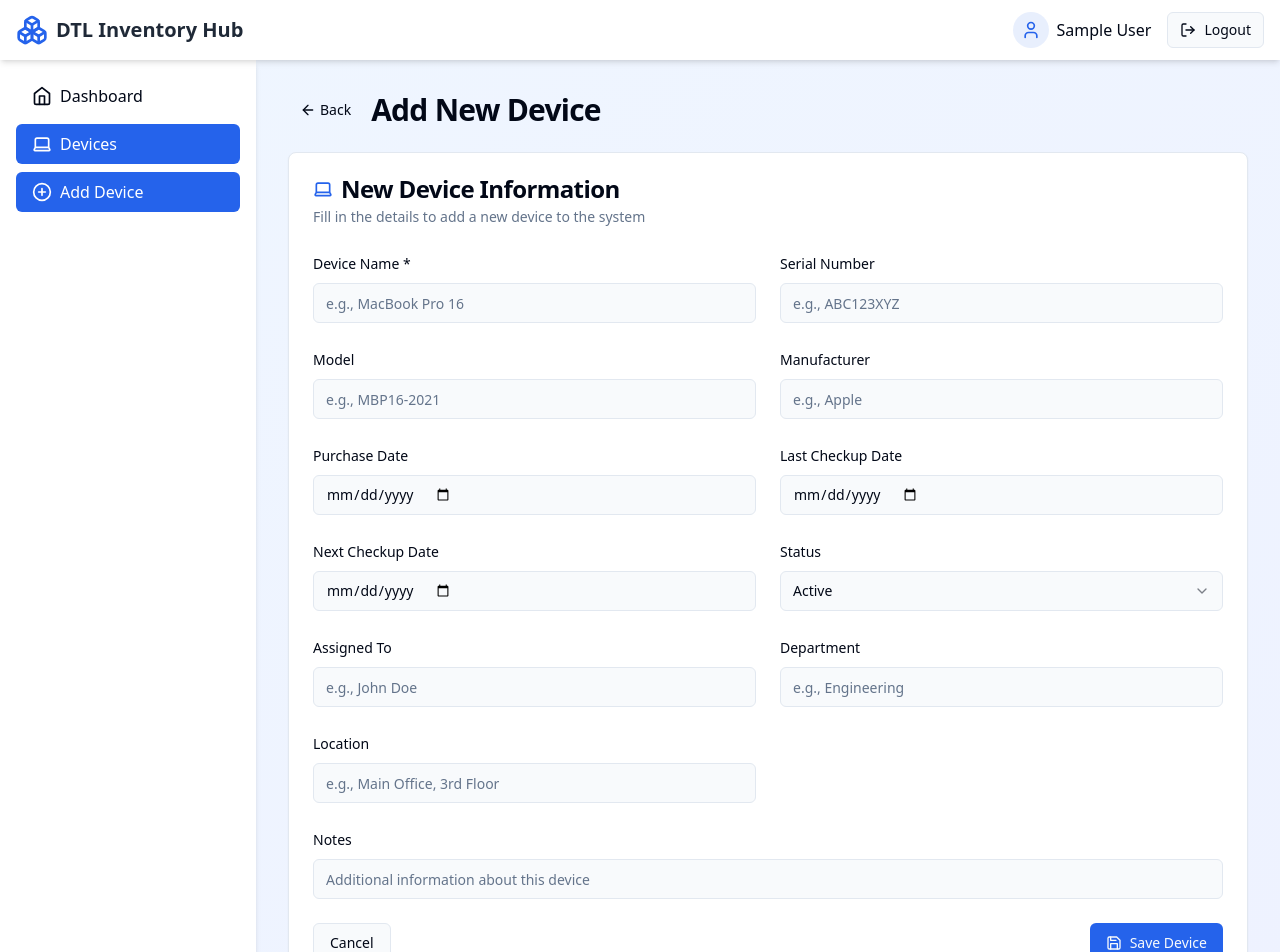
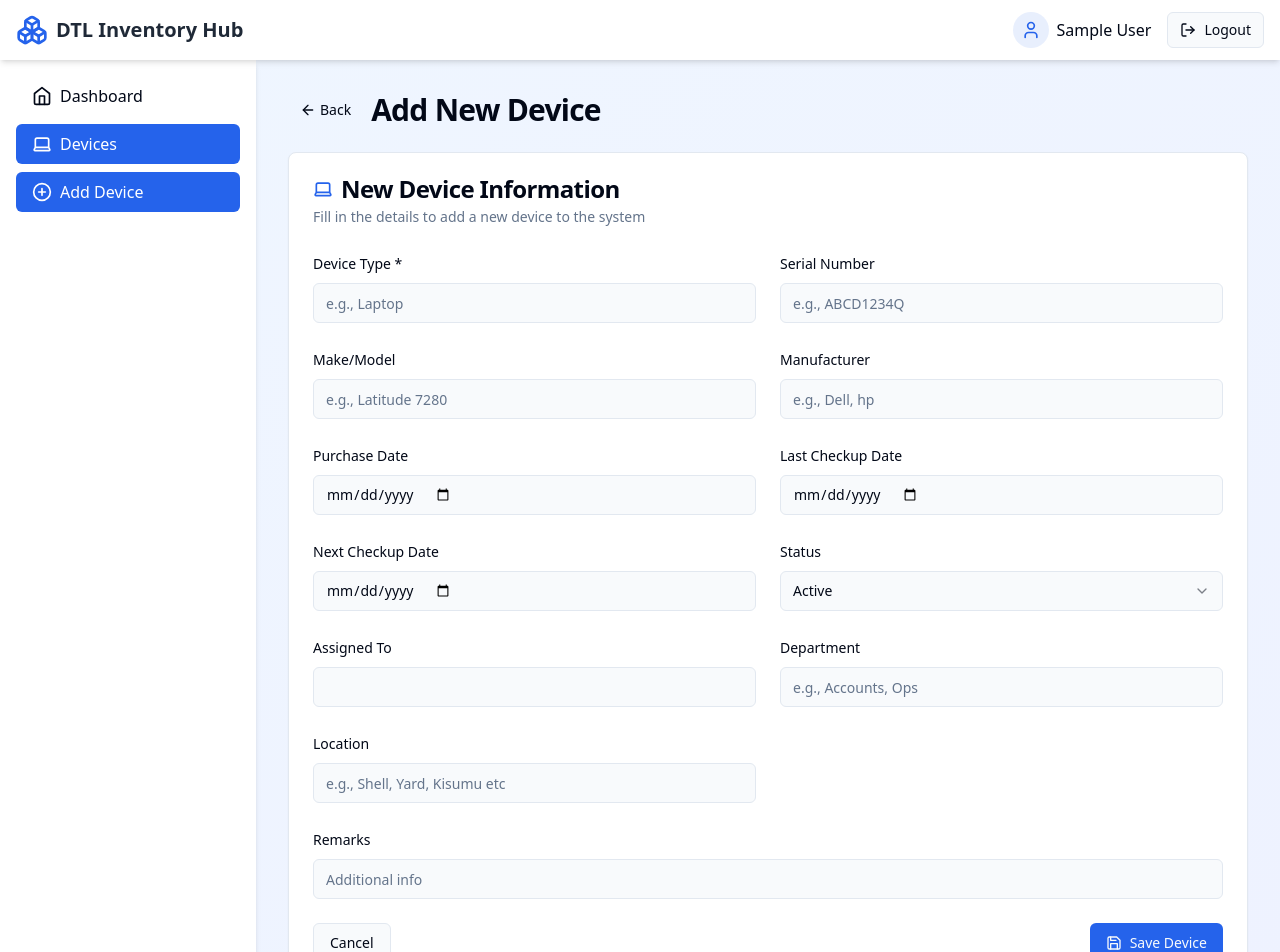
Before and after one commit to mumbi-prog/Inventory-Hub, a React (Vite) app: page /devices/new in a window 1280 px wide. Shown: the top 952 px of the page. Built offline with nearby package versions, Linux system fonts and the light colour scheme; sample sign-in values are in the browser's storage.

Commit message:
Update device form information

```diff
--- a/src/pages/DeviceForm.jsx
+++ b/src/pages/DeviceForm.jsx
@@ -43,7 +43,6 @@ const DeviceForm = () => {
     if (isEditMode) {
       const device = getDevice(id);
       if (device) {
-        // Format dates for input fields
         const formatDateForInput = (dateString) => {
           if (!dateString) return '';
           const date = new Date(dateString);
@@ -127,13 +126,13 @@ const DeviceForm = () => {
             <CardContent className="space-y-6">
               <div className="grid grid-cols-1 md:grid-cols-2 gap-6">
                 <div className="space-y-2">
-                  <Label htmlFor="name">Device Name *</Label>
+                  <Label htmlFor="name">Device Type *</Label>
                   <Input
                     id="name"
                     name="name"
                     value={formData.name}
                     onChange={handleChange}
-                    placeholder="e.g., MacBook Pro 16"
+                    placeholder="e.g., Laptop"
                     required
                   />
                 </div>
@@ -145,18 +144,18 @@ const DeviceForm = () => {
                     name="serialNumber"
                     value={formData.serialNumber}
                     onChange={handleChange}
-                    placeholder="e.g., ABC123XYZ"
+                    placeholder="e.g., ABCD1234Q"
                   />
                 </div>
 
                 <div className="space-y-2">
-                  <Label htmlFor="model">Model</Label>
+                  <Label htmlFor="model">Make/Model</Label>
                   <Input
                     id="model"
                     name="model"
                     value={formData.model}
                     onChange={handleChange}
-                    placeholder="e.g., MBP16-2021"
+                    placeholder="e.g., Latitude 7280"
                   />
                 </div>
 
@@ -167,7 +166,7 @@ const DeviceForm = () => {
                     name="manufacturer"
                     value={formData.manufacturer}
                     onChange={handleChange}
-                    placeholder="e.g., Apple"
+                    placeholder="e.g., Dell, hp"
                   />
                 </div>
 
@@ -217,7 +216,7 @@ const DeviceForm = () => {
                       <SelectItem value="Active">Active</SelectItem>
                       <SelectItem value="Inactive">Inactive</SelectItem>
                       <SelectItem value="Maintenance">Maintenance</SelectItem>
-                      <SelectItem value="Retired">Retired</SelectItem>
+                      <SelectItem value="Decommissioned">Decommissioned</SelectItem>
                     </SelectContent>
                   </Select>
                 </div>
@@ -229,7 +228,6 @@ const DeviceForm = () => {
                     name="assignedTo"
                     value={formData.assignedTo}
                     onChange={handleChange}
-                    placeholder="e.g., John Doe"
                   />
                 </div>
 
@@ -240,7 +238,7 @@ const DeviceForm = () => {
                     name="department"
                     value={formData.department}
                     onChange={handleChange}
-                    placeholder="e.g., Engineering"
+                    placeholder="e.g., Accounts, Ops"
                   />
                 </div>
 
@@ -251,19 +249,19 @@ const DeviceForm = () => {
                     name="location"
                     value={formData.location}
                     onChange={handleChange}
-                    placeholder="e.g., Main Office, 3rd Floor"
+                    placeholder="e.g., Shell, Yard, Kisumu etc"
                   />
                 </div>
               </div>
 
               <div className="space-y-2">
-                <Label htmlFor="notes">Notes</Label>
+                <Label htmlFor="notes">Remarks</Label>
                 <Input
                   id="notes"
                   name="notes"
                   value={formData.notes}
                   onChange={handleChange}
-                  placeholder="Additional information about this device"
+                  placeholder="Additional info"
                 />
               </div>
             </CardContent>
```
